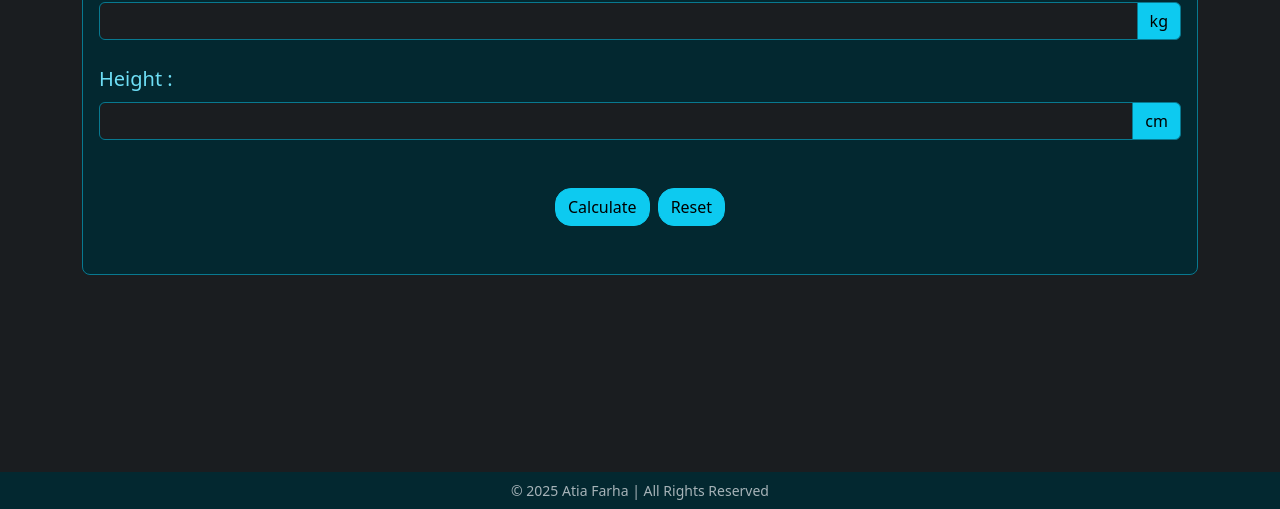
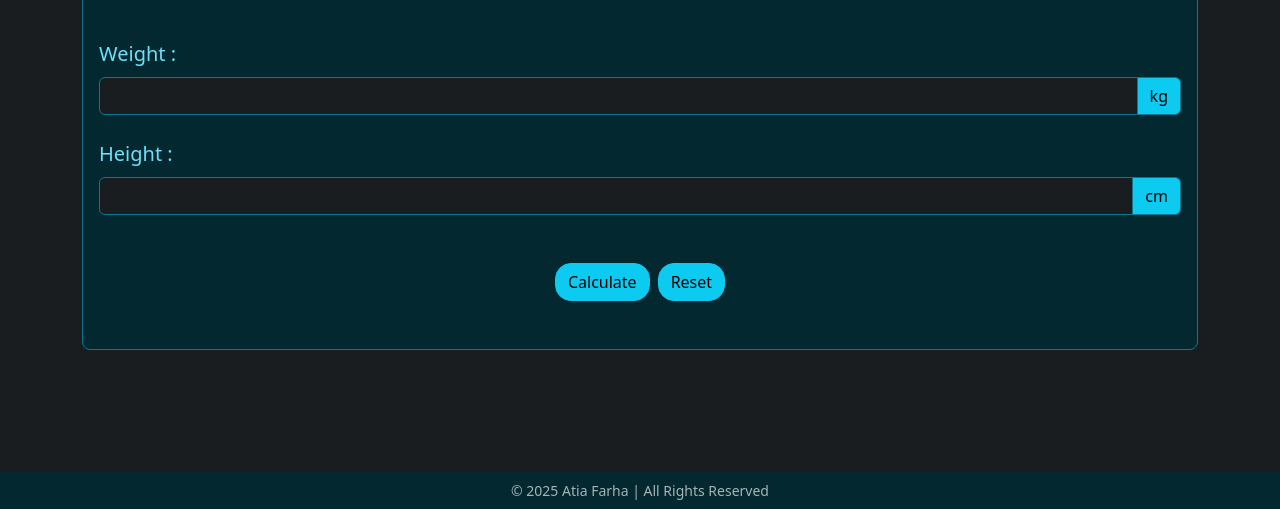
Before and after one commit to Lebbo-101/bmi-calculator, a plain HTML site: page index.html in a window 1280 px wide. Shown: the part 291-800 px from the top of the page. Drawn offline with nearby package versions, Linux system fonts and the light colour scheme.

Commit message:
Update index.html

```diff
--- a/index.html
+++ b/index.html
@@ -40,7 +40,7 @@
         <h1>BMI Calculator</h1>
     </header>
 
-    <main class="container-sm py-5 flex-grow-1 d-flex flex-column align-items-center gap-2">
+    <main class="container-sm py-5 flex-grow-1 d-flex flex-column justify-content-center align-items-center gap-2">
         <form class="w-100 px-3 py-5 bg-info-subtle text-info-emphasis border border-info-subtle rounded-3 d-flex flex-column justify-content-center gap-5">
             <h2 class="text-info-emphasis">Enter Your Details</h2>
 
```
